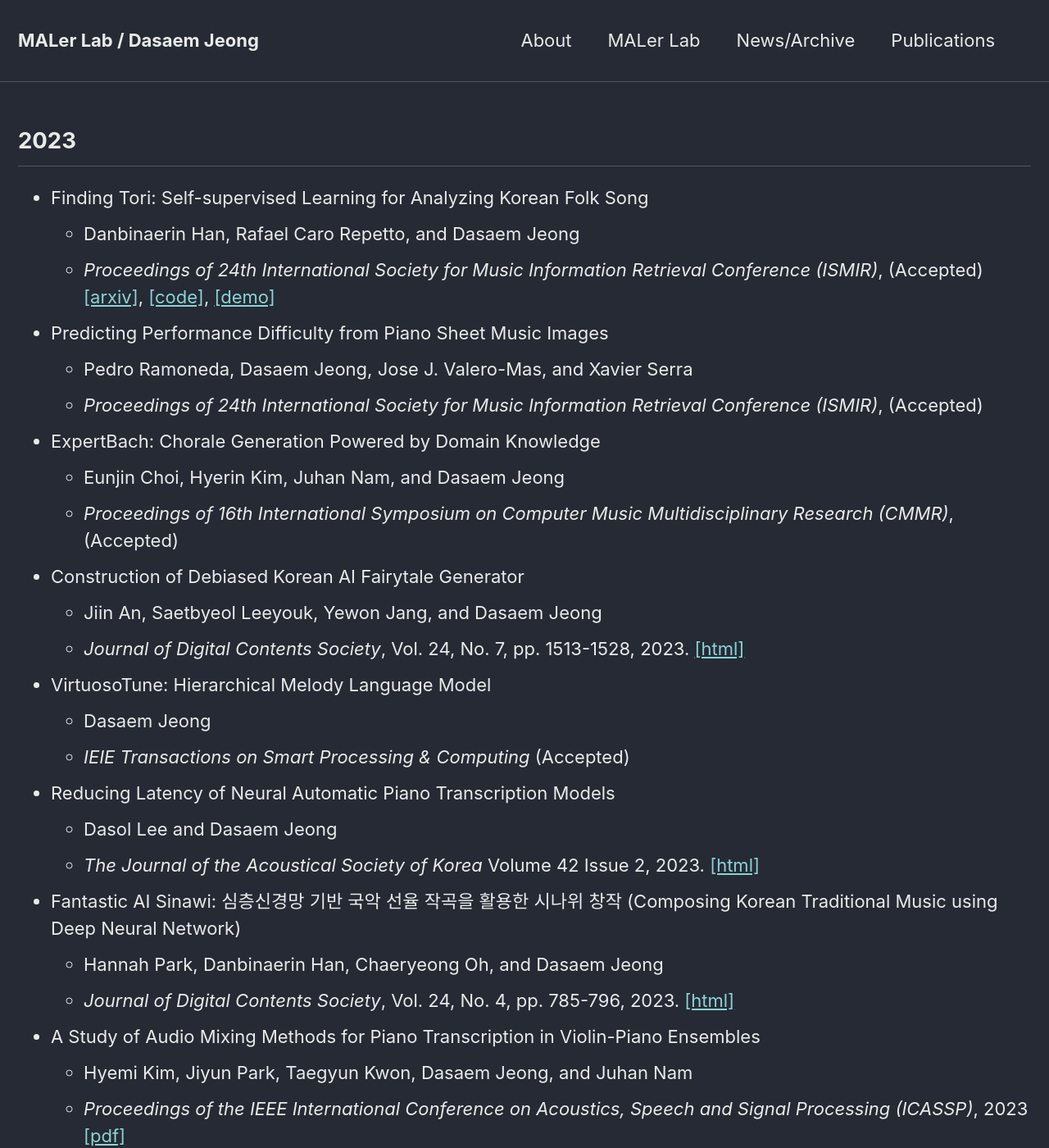
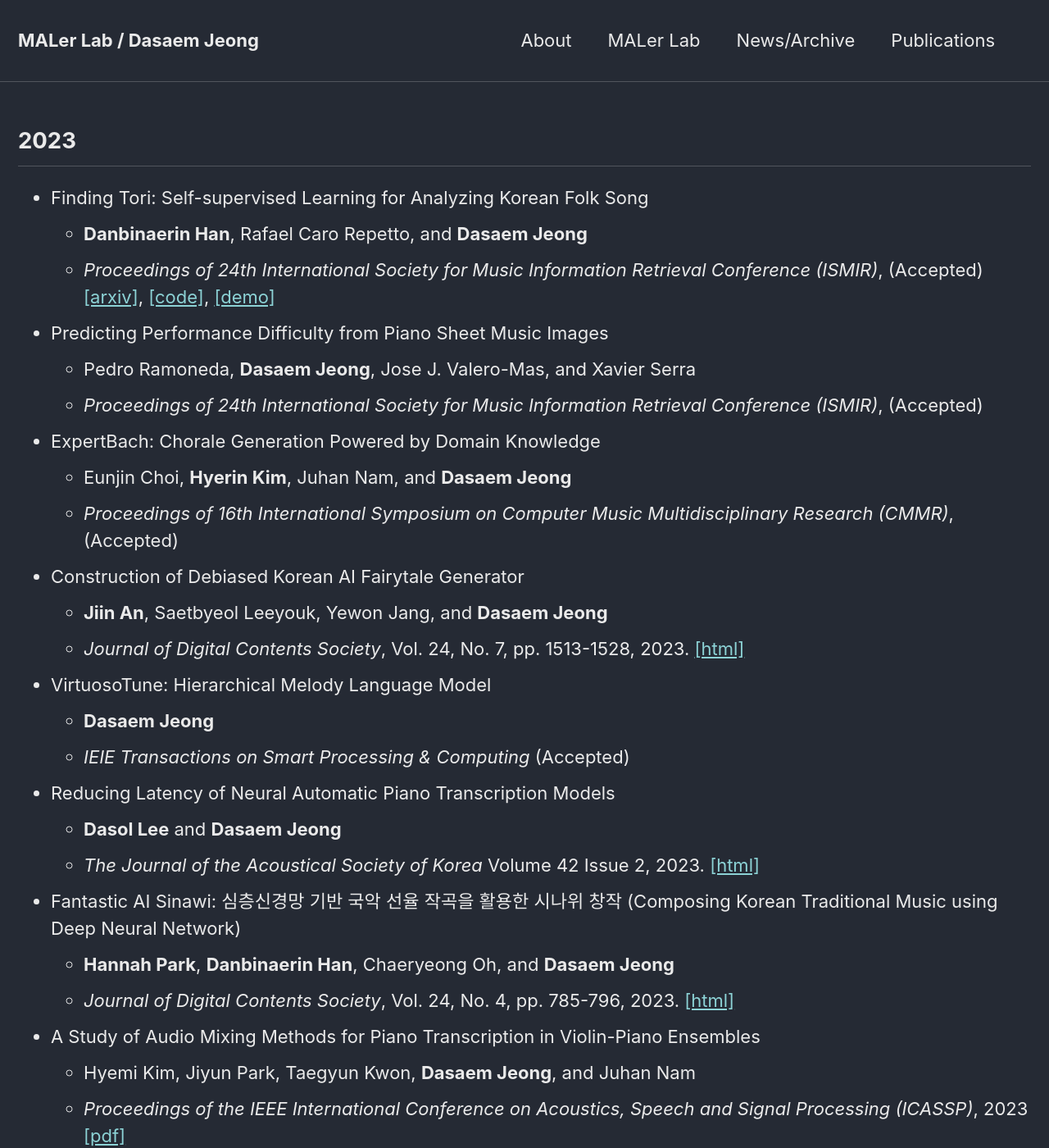
Before and after one commit to jdasam/jdasam.github.io, a Jekyll site: the page built from publications.md, in a window 1280 px wide and 1400 px high. Shown: the whole window at 82% size. Built offline with Jekyll 4.4.1, drawn with Linux system fonts in a browser that asks for light colours.

```diff
--- a/publications.md
+++ b/publications.md
@@ -6,35 +6,35 @@ permalink: /publications/
 
 ## 2023
 * Finding Tori: Self-supervised Learning for Analyzing Korean Folk Song
-	+ Danbinaerin Han, Rafael Caro Repetto, and Dasaem Jeong
+	+ **Danbinaerin Han**, Rafael Caro Repetto, and **Dasaem Jeong**
 	+ *Proceedings of 24th International Society for Music Information Retrieval Conference (ISMIR)*, (Accepted) [[arxiv]](https://arxiv.org/abs/2308.02249), [[code]](https://github.com/danbinaerinHan/finding-tori), [[demo]](https://danbinaerinhan.github.io/korean-folksong-visualization/)
 
 * Predicting Performance Difficulty from Piano Sheet Music Images
-	+ Pedro Ramoneda, Dasaem Jeong, Jose J. Valero-Mas, and Xavier Serra
+	+ Pedro Ramoneda, **Dasaem Jeong**, Jose J. Valero-Mas, and Xavier Serra
 	+ *Proceedings of 24th International Society for Music Information Retrieval Conference (ISMIR)*, (Accepted)
 
 * ExpertBach: Chorale Generation Powered by Domain Knowledge
-	+ Eunjin Choi, Hyerin Kim, Juhan Nam, and Dasaem Jeong
+	+ Eunjin Choi, **Hyerin Kim**, Juhan Nam, and **Dasaem Jeong**
 	+ *Proceedings of 16th International Symposium on Computer Music Multidisciplinary Research (CMMR)*, (Accepted)
 
 * Construction of Debiased Korean AI Fairytale Generator
-	+ Jiin An, Saetbyeol Leeyouk, Yewon Jang, and Dasaem Jeong
+	+ **Jiin An**, Saetbyeol Leeyouk, Yewon Jang, and **Dasaem Jeong**
 	+ *Journal of Digital Contents Society*, Vol. 24, No. 7, pp. 1513-1528, 2023. [[html]](https://doi.org/10.9728/dcs.2023.24.7.1513)
 
 * VirtuosoTune: Hierarchical Melody Language Model
-	+ Dasaem Jeong
+	+ **Dasaem Jeong**
 	+ *IEIE Transactions on Smart Processing & Computing* (Accepted)
 
 * Reducing Latency of Neural Automatic Piano Transcription Models
-	+ Dasol Lee and Dasaem Jeong
+	+ **Dasol Lee** and **Dasaem Jeong**
 	+ *The Journal of the Acoustical Society of Korea* Volume 42 Issue 2, 2023. [[html]](https://www.jask.or.kr/articles/xml/XgKP/)
 
 * Fantastic AI Sinawi: 심층신경망 기반 국악 선율 작곡을 활용한 시나위 창작 (Composing Korean Traditional Music using Deep Neural Network)
-	+ Hannah Park, Danbinaerin Han, Chaeryeong Oh, and Dasaem Jeong
+	+ **Hannah Park**, **Danbinaerin Han**, Chaeryeong Oh, and **Dasaem Jeong**
 	+ *Journal of Digital Contents Society*,  Vol. 24, No. 4, pp. 785-796, 2023. [[html]](https://doi.org/10.9728/dcs.2023.24.4.785)
 
 * A Study of Audio Mixing Methods for Piano Transcription in Violin-Piano Ensembles
-	+ Hyemi Kim, Jiyun Park, Taegyun Kwon, Dasaem Jeong, and Juhan Nam
+	+ Hyemi Kim, Jiyun Park, Taegyun Kwon, **Dasaem Jeong**, and Juhan Nam
 	+ *Proceedings of the IEEE International Conference on Acoustics, Speech and Signal Processing (ICASSP)*, 2023 [[pdf]](https://ieeexplore.ieee.org/document/10095061)
 
 
```
